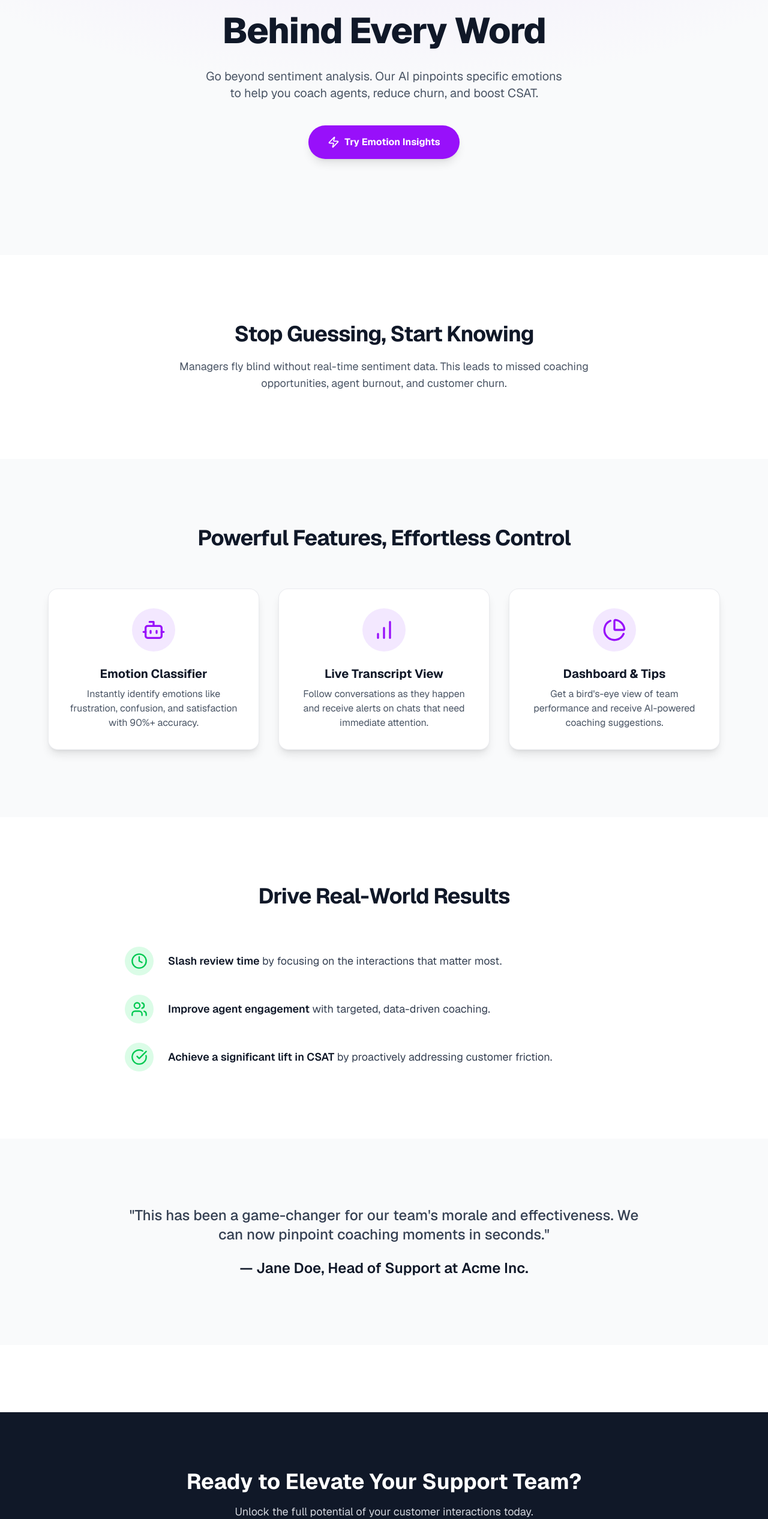
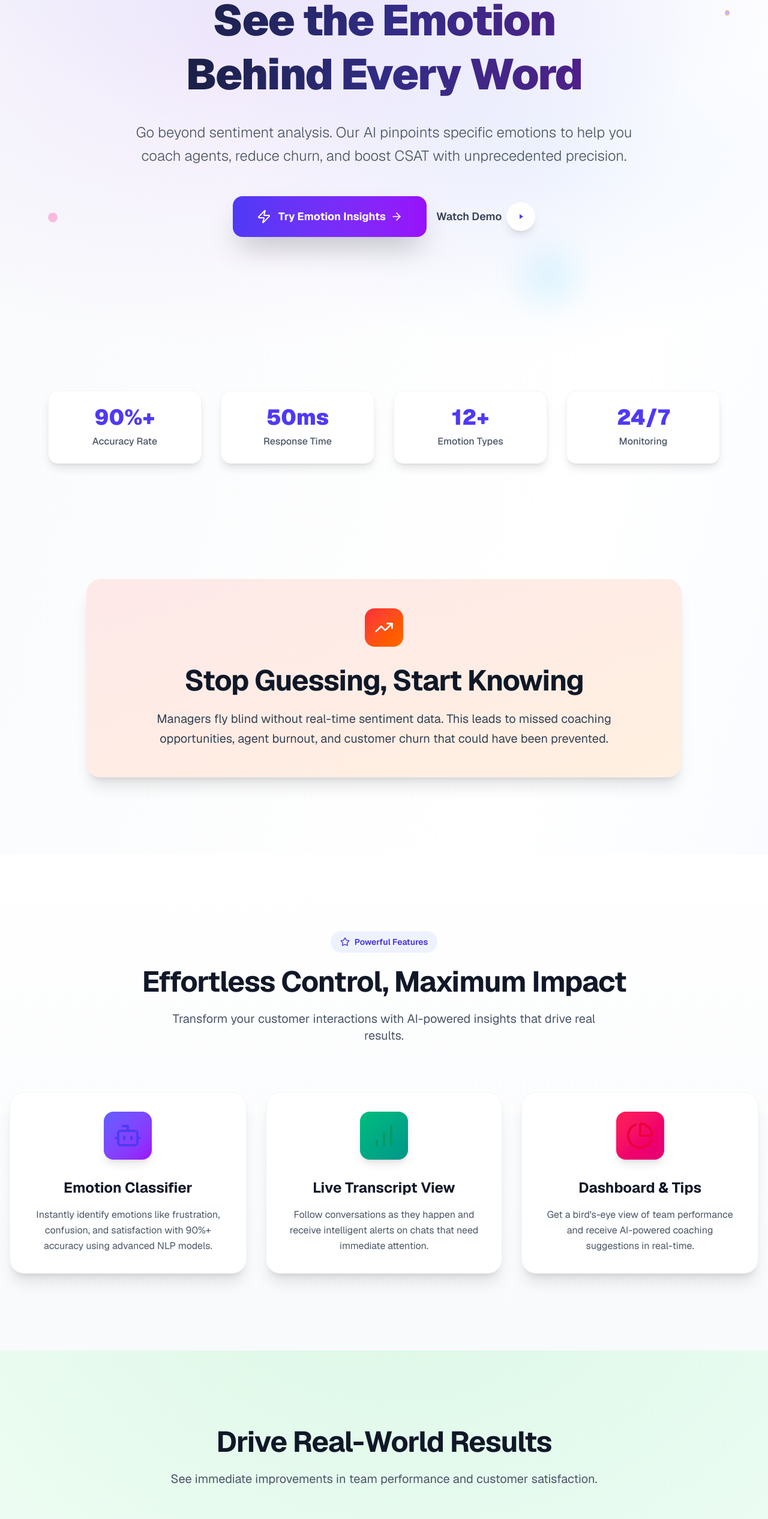
Before and after one commit to copydataai/rulebase-coachbot, a Next.js app: page / in a window 1280 px wide. Shown: the part 265-2797 px from the top of the page at 60% size. Built offline with nearby package versions, Linux system fonts and the light colour scheme.

Commit message:
feat(app): update main page with gradients

```diff
--- a/src/app/page.tsx
+++ b/src/app/page.tsx
@@ -1,114 +1,212 @@
 import Link from "next/link";
-import { BarChart, Bot, CheckCircle, Clock, PieChart, Users, Zap } from 'lucide-react';
+import { BarChart, Bot, CheckCircle, Clock, PieChart, Users, Zap, ArrowRight, Star, Sparkles, TrendingUp } from 'lucide-react';
 
 export default async function Home() {
   return (
-    <div className="bg-white text-gray-800 font-sans">
+    <div className="bg-gradient-to-br from-slate-50 via-white to-blue-50 text-gray-800 font-sans min-h-screen">
       {/* Hero Section */}
-      <header className="relative text-center py-24 sm:py-40 overflow-hidden bg-gray-50">
-        {/* Grid background */}
+      <header className="relative text-center py-32 sm:py-48 overflow-hidden">
+        {/* Enhanced background with multiple layers */}
         <div className="absolute inset-0 z-0">
-            <div className="absolute inset-0 bg-[radial-gradient(ellipse_80%_80%_at_50%_-20%,rgba(192,132,252,0.2),rgba(255,255,255,0))]"></div>
+          <div className="absolute inset-0 bg-[radial-gradient(ellipse_80%_80%_at_50%_-20%,rgba(99,102,241,0.15),rgba(255,255,255,0))]"></div>
+          <div className="absolute inset-0 bg-[radial-gradient(ellipse_60%_60%_at_30%_40%,rgba(168,85,247,0.1),rgba(255,255,255,0))]"></div>
+          <div className="absolute inset-0 bg-[radial-gradient(ellipse_40%_40%_at_70%_60%,rgba(59,130,246,0.08),rgba(255,255,255,0))]"></div>
+          {/* Animated gradient orbs */}
+          <div className="absolute top-20 left-1/4 w-32 h-32 bg-gradient-to-br from-purple-400/20 to-pink-400/20 rounded-full blur-xl animate-pulse"></div>
+          <div className="absolute bottom-20 right-1/4 w-24 h-24 bg-gradient-to-br from-blue-400/20 to-cyan-400/20 rounded-full blur-xl animate-pulse" style={{animationDelay: '1s'}}></div>
         </div>
 
-        <div className="relative max-w-4xl mx-auto px-4 z-10">
-          <div className="mb-4 inline-flex items-center justify-center px-4 py-1 text-sm font-semibold text-purple-700 bg-purple-100 rounded-full">
+        <div className="relative max-w-5xl mx-auto px-4 z-10">
+          <div className="mb-6 inline-flex items-center justify-center px-6 py-2 text-sm font-semibold text-indigo-700 bg-gradient-to-r from-indigo-50 to-purple-50 rounded-full border border-indigo-200/50 shadow-sm">
+            <Sparkles className="w-4 h-4 mr-2 text-indigo-500" />
             New: Real-Time Emotion AI
           </div>
-          <h1 className="text-4xl sm:text-6xl font-extrabold tracking-tight text-gray-900 leading-tight [text-wrap:balance]">
+          <h1 className="text-5xl sm:text-7xl font-black tracking-tight bg-gradient-to-r from-gray-900 via-indigo-900 to-purple-900 bg-clip-text text-transparent leading-tight [text-wrap:balance] mb-8">
             See the Emotion Behind Every Word
           </h1>
-          <p className="mt-6 text-lg sm:text-xl text-gray-600 max-w-3xl mx-auto [text-wrap:balance]">
-            Go beyond sentiment analysis. Our AI pinpoints specific emotions to help you coach agents, reduce churn, and boost CSAT.
+          <p className="text-xl sm:text-2xl text-gray-600 max-w-4xl mx-auto [text-wrap:balance] leading-relaxed font-light">
+            Go beyond sentiment analysis. Our AI pinpoints specific emotions to help you coach agents, reduce churn, and boost CSAT with unprecedented precision.
           </p>
-          <div className="mt-10">
+          <div className="mt-12 flex flex-col sm:flex-row gap-4 justify-center items-center">
             <Link
               href="/analytics"
-              className="group relative inline-flex items-center justify-center bg-purple-600 text-white font-bold px-8 py-4 rounded-full shadow-lg overflow-hidden transition-all duration-300 ease-in-out hover:bg-purple-700 transform hover:scale-105"
+              className="group relative inline-flex items-center justify-center bg-gradient-to-r from-indigo-600 to-purple-600 text-white font-bold px-10 py-5 rounded-2xl shadow-2xl overflow-hidden transition-all duration-500 ease-out hover:shadow-indigo-500/25 transform hover:scale-105"
             >
-              <span className="absolute h-0 w-0 rounded-full bg-white opacity-10 transition-all duration-300 ease-out group-hover:h-32 group-hover:w-32"></span>
-              <Zap className="mr-2 h-5 w-5" />
-              <span className="relative">Try Emotion Insights</span>
+              <span className="absolute inset-0 bg-gradient-to-r from-purple-600 to-pink-600 opacity-0 transition-opacity duration-500 group-hover:opacity-100"></span>
+              <Zap className="mr-3 h-6 w-6 relative z-10" />
+              <span className="relative z-10 text-lg">Try Emotion Insights</span>
+              <ArrowRight className="ml-2 h-5 w-5 relative z-10 transition-transform group-hover:translate-x-1" />
             </Link>
+            <button className="group inline-flex items-center text-lg font-semibold text-gray-700 hover:text-indigo-600 transition-colors">
+              Watch Demo
+              <div className="ml-2 w-12 h-12 bg-white rounded-full shadow-lg flex items-center justify-center group-hover:shadow-xl transition-all duration-300">
+                <div className="w-0 h-0 border-l-[6px] border-l-indigo-600 border-y-[4px] border-y-transparent ml-0.5"></div>
+              </div>
+            </button>
           </div>
         </div>
+
+        {/* Floating elements */}
+        <div className="absolute top-1/4 left-10 w-3 h-3 bg-indigo-400 rounded-full animate-bounce opacity-60"></div>
+        <div className="absolute top-1/3 right-16 w-2 h-2 bg-purple-400 rounded-full animate-bounce opacity-60" style={{animationDelay: '0.5s'}}></div>
+        <div className="absolute bottom-1/4 left-20 w-4 h-4 bg-pink-400 rounded-full animate-bounce opacity-40" style={{animationDelay: '1s'}}></div>
       </header>
 
-      <main className="py-20 sm:py-28">
+      <main>
+        {/* Stats Section */}
+        <section className="py-16 relative">
+          <div className="max-w-6xl mx-auto px-4">
+            <div className="grid grid-cols-2 md:grid-cols-4 gap-8 text-center">
+              <StatCard number="90%+" label="Accuracy Rate" />
+              <StatCard number="50ms" label="Response Time" />
+              <StatCard number="12+" label="Emotion Types" />
+              <StatCard number="24/7" label="Monitoring" />
+            </div>
+          </div>
+        </section>
+
         {/* Problem Section */}
-        <section className="max-w-4xl mx-auto px-4 text-center mb-20 sm:mb-28">
-          <h2 className="text-3xl sm:text-4xl font-bold tracking-tight text-gray-900">Stop Guessing, Start Knowing</h2>
-          <p className="mt-5 text-lg text-gray-600 max-w-3xl mx-auto">
-            Managers fly blind without real-time sentiment data. This leads to missed coaching opportunities, agent burnout, and customer churn.
-          </p>
+        <section className="max-w-5xl mx-auto px-4 text-center py-24 sm:py-32">
+          <div className="bg-gradient-to-br from-red-50 to-orange-50 rounded-3xl p-12 border border-red-100/50 shadow-xl relative overflow-hidden">
+            <div className="absolute inset-0 bg-gradient-to-br from-red-500/5 to-orange-500/5"></div>
+            <div className="relative z-10">
+              <div className="inline-flex items-center justify-center w-16 h-16 bg-gradient-to-br from-red-500 to-orange-500 rounded-2xl mb-8 text-white">
+                <TrendingUp className="w-8 h-8" />
+              </div>
+              <h2 className="text-4xl sm:text-5xl font-bold tracking-tight text-gray-900 mb-6">
+                Stop Guessing, Start Knowing
+              </h2>
+              <p className="text-xl text-gray-700 max-w-3xl mx-auto leading-relaxed">
+                Managers fly blind without real-time sentiment data. This leads to missed coaching opportunities, agent burnout, and customer churn that could have been prevented.
+              </p>
+            </div>
+          </div>
         </section>
 
         {/* Features Section */}
-        <section className="bg-gray-50 py-20 sm:py-28">
-          <div className="max-w-6xl mx-auto px-4">
-            <div className="text-center mb-16">
-              <h2 className="text-3xl sm:text-4xl font-bold tracking-tight text-gray-900">Powerful Features, Effortless Control</h2>
+        <section className="py-24 sm:py-32 relative">
+          <div className="absolute inset-0 bg-gradient-to-b from-white to-slate-50"></div>
+          <div className="max-w-7xl mx-auto px-4 relative z-10">
+            <div className="text-center mb-20">
+              <div className="inline-flex items-center justify-center px-4 py-2 text-sm font-semibold text-indigo-700 bg-indigo-50 rounded-full mb-6">
+                <Star className="w-4 h-4 mr-2" />
+                Powerful Features
+              </div>
+              <h2 className="text-4xl sm:text-5xl font-bold tracking-tight text-gray-900 mb-6">
+                Effortless Control, Maximum Impact
+              </h2>
+              <p className="text-xl text-gray-600 max-w-3xl mx-auto">
+                Transform your customer interactions with AI-powered insights that drive real results.
+              </p>
             </div>
             <div className="grid gap-8 md:grid-cols-3">
               <FeatureCard
-                icon={<Bot className="h-10 w-10 text-purple-600" />}
+                icon={<Bot className="h-12 w-12 text-indigo-600" />}
                 title="Emotion Classifier"
-                description="Instantly identify emotions like frustration, confusion, and satisfaction with 90%+ accuracy."
+                description="Instantly identify emotions like frustration, confusion, and satisfaction with 90%+ accuracy using advanced NLP models."
+                gradient="from-indigo-500 to-purple-600"
               />
               <FeatureCard
-                icon={<BarChart className="h-10 w-10 text-purple-600" />}
+                icon={<BarChart className="h-12 w-12 text-emerald-600" />}
                 title="Live Transcript View"
-                description="Follow conversations as they happen and receive alerts on chats that need immediate attention."
+                description="Follow conversations as they happen and receive intelligent alerts on chats that need immediate attention."
+                gradient="from-emerald-500 to-teal-600"
               />
               <FeatureCard
-                icon={<PieChart className="h-10 w-10 text-purple-600" />}
+                icon={<PieChart className="h-12 w-12 text-rose-600" />}
                 title="Dashboard & Tips"
-                description="Get a bird's-eye view of team performance and receive AI-powered coaching suggestions."
+                description="Get a bird's-eye view of team performance and receive AI-powered coaching suggestions in real-time."
+                gradient="from-rose-500 to-pink-600"
               />
             </div>
           </div>
         </section>
 
         {/* Benefits Section */}
-        <section className="py-20 sm:py-28">
-          <div className="max-w-4xl mx-auto px-4">
-            <div className="text-center mb-16">
-                <h2 className="text-3xl sm:text-4xl font-bold tracking-tight text-gray-900">Drive Real-World Results</h2>
+        <section className="py-24 sm:py-32 bg-gradient-to-br from-green-50 to-emerald-50 relative overflow-hidden">
+          <div className="absolute inset-0 bg-[radial-gradient(ellipse_80%_80%_at_50%_-20%,rgba(34,197,94,0.1),rgba(255,255,255,0))]"></div>
+          <div className="max-w-5xl mx-auto px-4 relative z-10">
+            <div className="text-center mb-20">
+              <h2 className="text-4xl sm:text-5xl font-bold tracking-tight text-gray-900 mb-6">
+                Drive Real-World Results
+              </h2>
+              <p className="text-xl text-gray-600 max-w-3xl mx-auto">
+                See immediate improvements in team performance and customer satisfaction.
+              </p>
             </div>
-            <ul className="space-y-8 text-lg">
-              <BenefitItem icon={<Clock className="h-7 w-7 text-green-500"/>} title="Slash review time" description="by focusing on the interactions that matter most." />
-              <BenefitItem icon={<Users className="h-7 w-7 text-green-500"/>} title="Improve agent engagement" description="with targeted, data-driven coaching." />
-              <BenefitItem icon={<CheckCircle className="h-7 w-7 text-green-500"/>} title="Achieve a significant lift in CSAT" description="by proactively addressing customer friction." />
-            </ul>
+            <div className="grid gap-8 md:gap-12">
+              <BenefitItem
+                icon={<Clock className="h-8 w-8 text-emerald-600"/>}
+                title="Slash review time by 75%"
+                description="Focus on the interactions that matter most with intelligent filtering and prioritization."
+                stat="75%"
+              />
+              <BenefitItem
+                icon={<Users className="h-8 w-8 text-emerald-600"/>}
+                title="Improve agent engagement by 60%"
+                description="Provide targeted, data-driven coaching that agents actually appreciate and use."
+                stat="60%"
+              />
+              <BenefitItem
+                icon={<CheckCircle className="h-8 w-8 text-emerald-600"/>}
+                title="Achieve 40% lift in CSAT"
+                description="Proactively address customer friction before it impacts satisfaction scores."
+                stat="40%"
+              />
+            </div>
           </div>
         </section>
 
         {/* Social Proof Section */}
-        <section className="bg-gray-50 py-20 sm:py-28">
-          <div className="max-w-4xl mx-auto px-4 text-center">
-            <blockquote className="text-xl sm:text-2xl font-medium text-gray-700">
-              <p>"This has been a game-changer for our team's morale and effectiveness. We can now pinpoint coaching moments in seconds."</p>
-              <footer className="mt-6 font-semibold text-gray-900 not-italic">— Jane Doe, Head of Support at Acme Inc.</footer>
-            </blockquote>
+        <section className="py-24 sm:py-32 bg-white">
+          <div className="max-w-5xl mx-auto px-4 text-center">
+            <div className="bg-gradient-to-br from-slate-50 to-blue-50 rounded-3xl p-12 shadow-2xl border border-slate-200/50 relative overflow-hidden">
+              <div className="absolute top-6 left-6">
+                <div className="flex space-x-1">
+                  {[...Array(5)].map((_, i) => (
+                    <Star key={i} className="w-5 h-5 text-yellow-400 fill-current" />
+                  ))}
+                </div>
+              </div>
+              <blockquote className="text-2xl sm:text-3xl font-light text-gray-800 leading-relaxed mt-8">
+                <p>"This has been a game-changer for our team's morale and effectiveness. We can now pinpoint coaching moments in seconds instead of hours."</p>
+              </blockquote>
+              <footer className="mt-8 flex items-center justify-center space-x-4">
+                <div className="w-12 h-12 bg-gradient-to-br from-indigo-500 to-purple-600 rounded-full flex items-center justify-center text-white font-bold text-lg">
+                  J
+                </div>
+                <div className="text-left">
+                  <div className="font-semibold text-gray-900">Jane Doe</div>
+                  <div className="text-gray-600">Head of Support at Acme Inc.</div>
+                </div>
+              </footer>
+            </div>
           </div>
         </section>
       </main>
 
       {/* Footer CTA */}
-      <footer className="bg-gray-900 text-white">
-        <div className="max-w-4xl mx-auto text-center py-20 px-4 sm:py-24">
-          <h2 className="text-3xl sm:text-4xl font-bold">
+      <footer className="bg-gradient-to-br from-gray-900 via-indigo-900 to-purple-900 text-white relative overflow-hidden">
+        <div className="absolute inset-0 bg-[radial-gradient(ellipse_80%_80%_at_50%_-20%,rgba(99,102,241,0.3),rgba(255,255,255,0))]"></div>
+        <div className="max-w-5xl mx-auto text-center py-24 px-4 sm:py-32 relative z-10">
+          <h2 className="text-4xl sm:text-6xl font-bold mb-6 bg-gradient-to-r from-white to-blue-100 bg-clip-text text-transparent">
             Ready to Elevate Your Support Team?
           </h2>
-          <p className="mt-4 text-lg text-gray-300">Unlock the full potential of your customer interactions today.</p>
-          <div className="mt-10">
-            <a
-              href="#"
-              className="group relative inline-flex items-center justify-center bg-purple-600 text-white font-bold px-8 py-4 rounded-full shadow-lg overflow-hidden transition-all duration-300 ease-in-out hover:bg-purple-700 transform hover:scale-105"
+          <p className="text-xl text-blue-100 mb-12 max-w-3xl mx-auto leading-relaxed">
+            Unlock the full potential of your customer interactions today. Join thousands of teams already using our platform.
+          </p>
+          <div className="flex flex-col sm:flex-row gap-4 justify-center items-center">
+            <Link
+              href="/analytics"
+              className="group relative inline-flex items-center justify-center bg-gradient-to-r from-blue-500 to-indigo-600 text-white font-bold px-10 py-5 rounded-2xl shadow-2xl overflow-hidden transition-all duration-500 ease-out hover:shadow-blue-500/25 transform hover:scale-105"
             >
-              <span className="absolute h-0 w-0 rounded-full bg-white opacity-10 transition-all duration-300 ease-out group-hover:h-32 group-hover:w-32"></span>
-              <span className="relative">Start Your Free Trial</span>
-            </a>
+              <span className="absolute inset-0 bg-gradient-to-r from-indigo-600 to-purple-600 opacity-0 transition-opacity duration-500 group-hover:opacity-100"></span>
+              <span className="relative z-10 text-lg">Start Your Free Trial</span>
+              <ArrowRight className="ml-2 h-5 w-5 relative z-10 transition-transform group-hover:translate-x-1" />
+            </Link>
+            <button className="text-blue-100 hover:text-white font-semibold text-lg transition-colors">
+              Schedule a Demo
+            </button>
           </div>
         </div>
       </footer>
@@ -116,24 +214,51 @@ export default async function Home() {
   );
 }
 
-// Helper components for cleaner structure
-const FeatureCard = ({ icon, title, description }: { icon: React.ReactNode, title: string, description: string }) => (
-  <div className="text-center p-8 bg-white rounded-2xl shadow-lg border border-gray-200/80 hover:border-purple-300/50 hover:bg-white transition-all duration-300 transform hover:-translate-y-1">
-    <div className="inline-block p-4 bg-purple-100 rounded-full mb-4">
-      {icon}
+// Enhanced helper components with modern design
+const FeatureCard = ({ icon, title, description, gradient }: {
+  icon: React.ReactNode,
+  title: string,
+  description: string,
+  gradient: string
+}) => (
+  <div className="group relative text-center p-8 bg-white rounded-3xl shadow-xl border border-gray-100 hover:shadow-2xl transition-all duration-500 transform hover:-translate-y-2 overflow-hidden">
+    <div className="absolute inset-0 bg-gradient-to-br from-white to-gray-50 opacity-0 group-hover:opacity-100 transition-opacity duration-500"></div>
+    <div className="relative z-10">
+      <div className={`inline-block p-4 bg-gradient-to-br ${gradient} rounded-2xl mb-6 text-white shadow-lg group-hover:scale-110 transition-transform duration-300`}>
+        {icon}
+      </div>
+      <h3 className="text-2xl font-bold text-gray-900 mb-4">{title}</h3>
+      <p className="text-gray-600 leading-relaxed">{description}</p>
     </div>
-    <h3 className="text-xl font-bold text-gray-900">{title}</h3>
-    <p className="mt-2 text-gray-600">{description}</p>
   </div>
 );
 
-const BenefitItem = ({ icon, title, description }: { icon: React.ReactNode, title: string, description: string }) => (
-  <li className="flex items-center text-left">
-    <div className="flex-shrink-0 h-12 w-12 flex items-center justify-center bg-green-100 rounded-full mr-6">
+const BenefitItem = ({ icon, title, description, stat }: {
+  icon: React.ReactNode,
+  title: string,
+  description: string,
+  stat: string
+}) => (
+  <div className="flex items-center p-8 bg-white rounded-3xl shadow-lg border border-emerald-100 hover:shadow-xl transition-all duration-300 group">
+    <div className="flex-shrink-0 h-16 w-16 flex items-center justify-center bg-gradient-to-br from-emerald-500 to-green-600 rounded-2xl mr-8 text-white shadow-lg group-hover:scale-110 transition-transform duration-300">
       {icon}
     </div>
-    <div>
-      <p className="text-gray-700"><span className="font-semibold text-gray-900">{title}</span> {description}</p>
+    <div className="flex-grow">
+      <h3 className="text-2xl font-bold text-gray-900 mb-2">{title}</h3>
+      <p className="text-gray-600 leading-relaxed">{description}</p>
     </div>
-  </li>
+    <div className="text-right ml-6">
+      <div className="text-4xl font-black text-emerald-600">+{stat}</div>
+      <div className="text-sm text-gray-500 font-medium">Improvement</div>
+    </div>
+  </div>
 );
+
+const StatCard = ({ number, label }: { number: string, label: string }) => (
+  <div className="group p-6 bg-white rounded-2xl shadow-lg border border-gray-100 hover:shadow-xl transition-all duration-300 hover:border-indigo-200">
+    <div className="text-3xl sm:text-4xl font-black text-indigo-600 mb-2 group-hover:scale-110 transition-transform duration-300">
+      {number}
+    </div>
+    <div className="text-gray-600 font-medium">{label}</div>
+  </div>
+);
```
